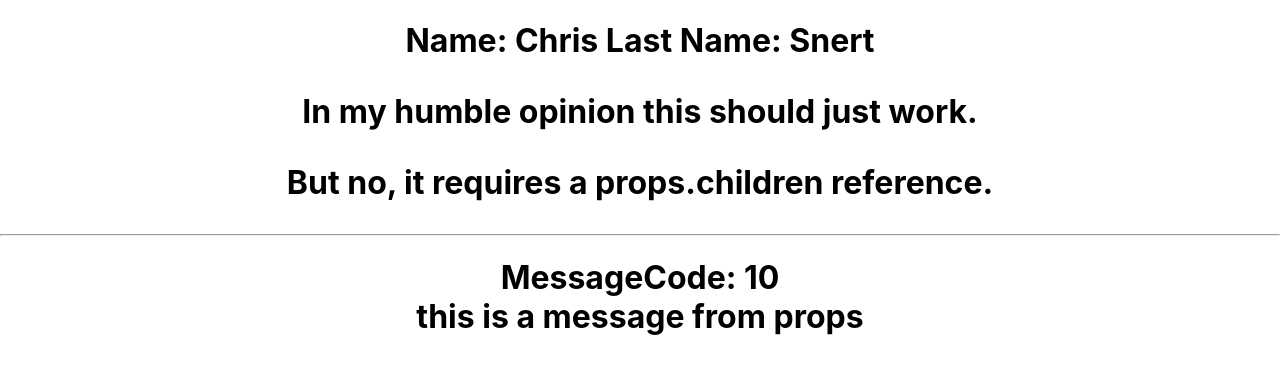
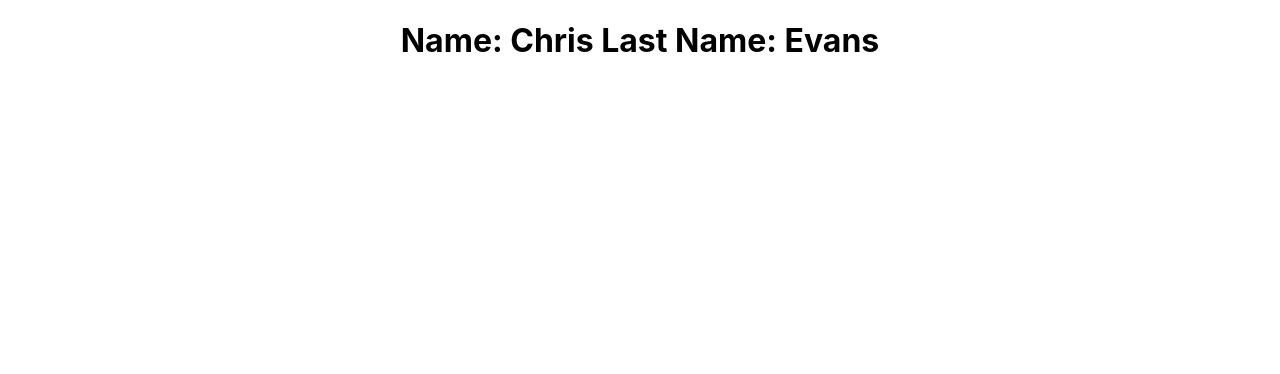
Before and after one commit to evanschristophera/reactjs-tutorials-for-beginners, a React (Create React App) app in the folder myproject/: page / in a window 1280 px wide. Shown: the top 374 px of the page. Built offline with nearby package versions, Linux system fonts and the light colour scheme.

Commit message:
Props are immutable!!

```diff
--- a/myproject/src/App.js
+++ b/myproject/src/App.js
@@ -6,16 +6,7 @@ import Profile from './components/Profile';
 function App() {
   return (
     <div className="App">
-      {
-        <Profile name="Chris" lastName="Snert" >
-          <p>In my humble opinion this should just work.</p>
-
-        </Profile>
-
-      }
-      <hr/>
-
-      <Message messageCode="10" messageContent="this is a message from props"/>
+      { <Profile name="Chris" lastName = "Evans" /> }
     </div>
   );
 }
--- a/myproject/src/components/Profile.js
+++ b/myproject/src/components/Profile.js
@@ -1,7 +1,9 @@
 function Profile( props ){
+    // This does not work!
+    // props.name = "Johnny"
     console.log( props );
     return <h1>Name: {props.name} Last Name: {props.lastName}
-    {props.children} <p>But no, it requires a props.children reference.</p>
+
     </h1>
 }
 
```
Also changed, not shown: 1 other file (tests, documents, lock files or other folders).
